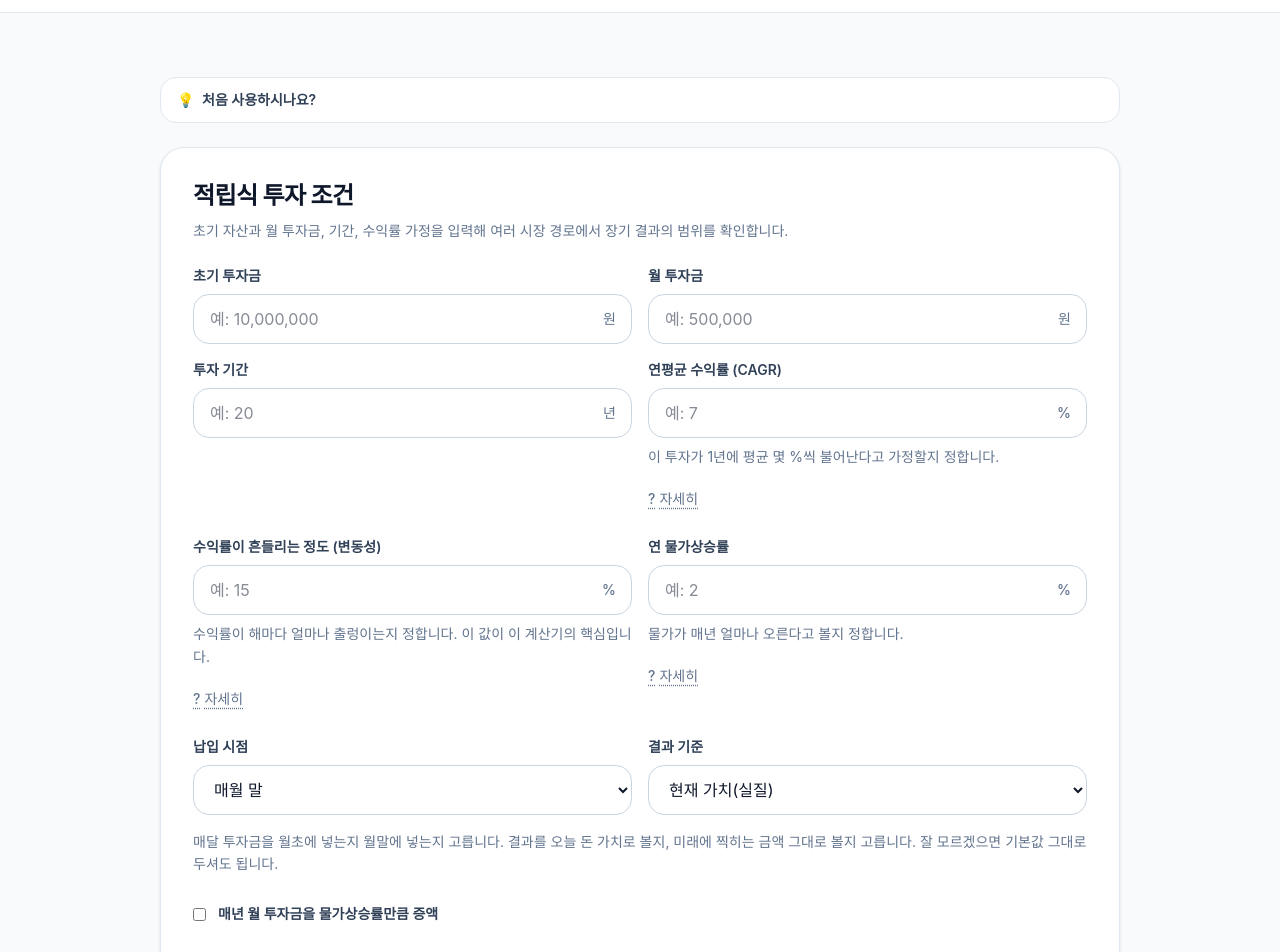
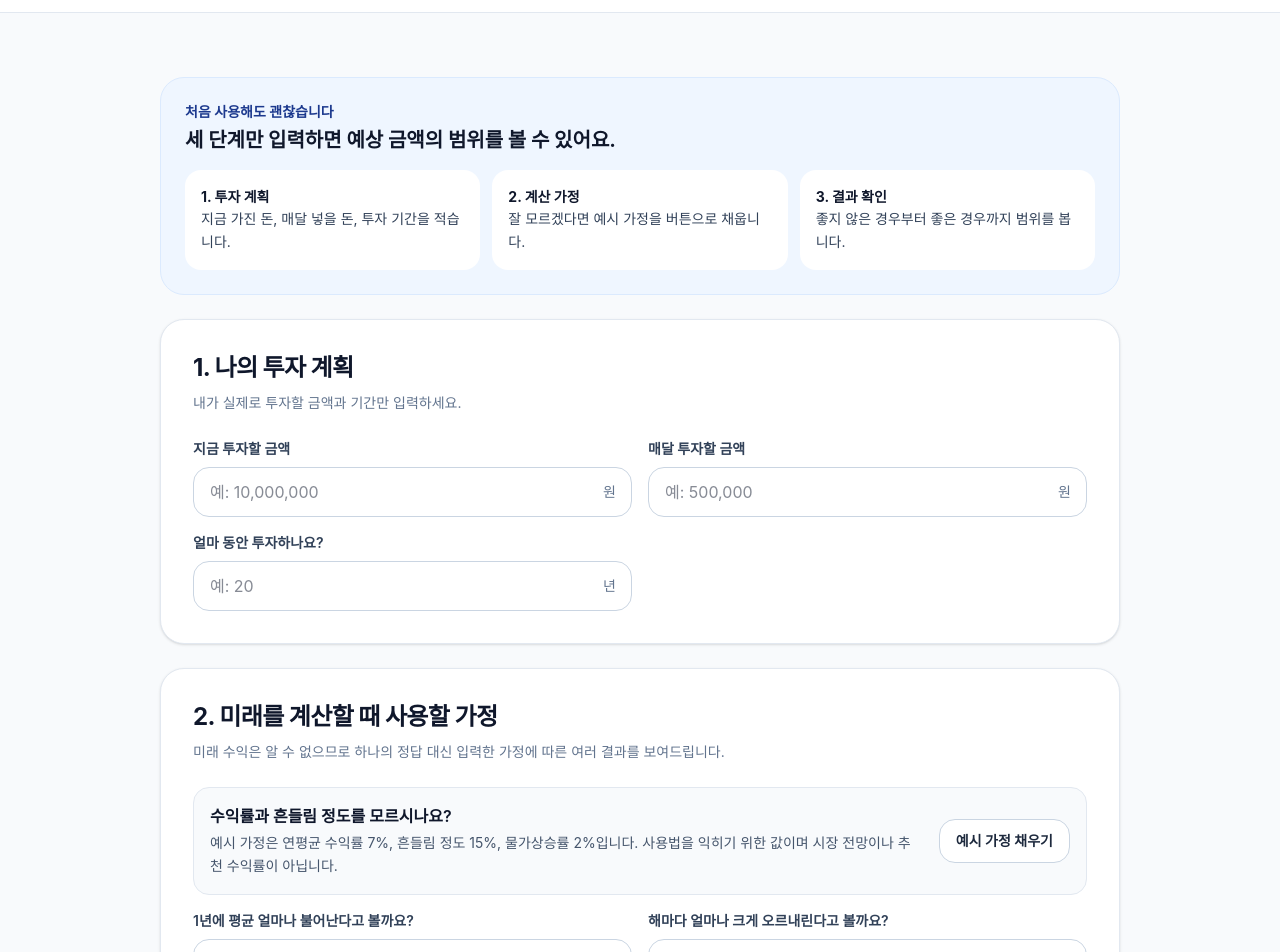
Before and after one commit to YG-coder/stock-calculator, a Next.js app: page /dca-calculator in a window 1280 px wide. Shown: the part 460-1412 px from the top of the page. Built offline with nearby package versions, Linux system fonts and the light colour scheme.

Commit message:
feat(dca): 초보자용 단계형 입력과 결과 해설 추가

```diff
--- a/src/components/calculator/DcaCalculator.tsx
+++ b/src/components/calculator/DcaCalculator.tsx
@@ -1,7 +1,7 @@
 "use client";
 
 import { useCallback, useMemo, useState } from "react";
-import { AdvancedPanel, CalculatorCard, CalculatorLayout, GettingStarted, InputEffectNote, InputField, PercentileNote, ResultCard, ResultDetail, ResultHighlight, ResultNote, SelectField } from "@/components/ui/Shared";
+import { AdvancedPanel, CalculatorCard, CalculatorLayout, InputField, PercentileNote, ResultCard, ResultDetail, ResultHighlight, ResultNote, SelectField } from "@/components/ui/Shared";
 import { useMonteCarlo } from "@/hooks/useMonteCarlo";
 import { buildDcaInput, contributionsFromInput, type DcaFormValues } from "@/lib/dca";
 import type { PercentileBand } from "@/lib/montecarlo/types";
@@ -29,6 +29,12 @@ const INITIAL: Fields = {
 const won = (value: number) => Number.isFinite(value)
   ? new Intl.NumberFormat("ko-KR", { maximumFractionDigits: 0 }).format(value)
   : "-";
+
+const EXAMPLE_ASSUMPTIONS = {
+  expectedReturn: "7",
+  volatility: "15",
+  inflation: "2",
+} as const;
 
 function FanChart({ bands }: { bands: PercentileBand[] }) {
   const width = 800;
@@ -82,43 +88,60 @@ export default function DcaCalculator() {
   const start = useCallback(() => run(buildDcaInput(values)), [run, values]);
   const progressPct = progress && progress.total ? progress.completed / progress.total * 100 : 0;
   const principal = result ? contributionsFromInput(result.input) : 0;
+  const medianGain = result ? result.terminal.p50 - principal : 0;
+  const applyExampleAssumptions = useCallback(() => {
+    setFields((prev) => ({ ...prev, ...EXAMPLE_ASSUMPTIONS }));
+  }, []);
 
   return (
     <CalculatorLayout>
-      <GettingStarted
-        what="매달 일정 금액을 오래 투자했을 때 돈이 얼마나 불어날지 계산합니다. 일반 복리 계산기와 다른 점은 하나의 숫자가 아니라 결과의 범위를 보여준다는 것입니다. 실제 시장은 매년 같은 수익률이 나지 않기 때문입니다."
-        input="지금 있는 돈, 매달 넣을 돈, 몇 년 동안 할지 — 이 세 가지가 핵심입니다. 나머지는 얼마나 벌 거라고 가정할지와 얼마나 출렁일 거라고 가정할지입니다."
-        read="가운데 큰 숫자가 중간 결과입니다. 만들어본 미래를 좋은 순서로 줄 세웠을 때 딱 가운데 있는 값입니다. 아래 보수적인 경우와 좋은 경우는 그 범위의 양쪽 끝 부근이며 최저·최고 금액이 아닙니다."
-        example="초기 투자금 1,000만 원 · 월 50만 원 · 20년 · 수익률 7 · 변동성 15"
-      />
-      <CalculatorCard title="적립식 투자 조건" description="초기 자산과 월 투자금, 기간, 수익률 가정을 입력해 여러 시장 경로에서 장기 결과의 범위를 확인합니다.">
+      <section className="rounded-3xl border border-blue-100 bg-blue-50 p-5 md:p-6">
+        <p className="text-sm font-semibold text-blue-900">처음 사용해도 괜찮습니다</p>
+        <h2 className="mt-1 text-xl font-bold text-slate-900">세 단계만 입력하면 예상 금액의 범위를 볼 수 있어요.</h2>
+        <ol className="mt-4 grid gap-3 text-sm leading-relaxed text-slate-700 sm:grid-cols-3">
+          <li className="rounded-2xl bg-white p-4"><strong className="block text-slate-900">1. 투자 계획</strong>지금 가진 돈, 매달 넣을 돈, 투자 기간을 적습니다.</li>
+          <li className="rounded-2xl bg-white p-4"><strong className="block text-slate-900">2. 계산 가정</strong>잘 모르겠다면 예시 가정을 버튼으로 채웁니다.</li>
+          <li className="rounded-2xl bg-white p-4"><strong className="block text-slate-900">3. 결과 확인</strong>좋지 않은 경우부터 좋은 경우까지 범위를 봅니다.</li>
+        </ol>
+      </section>
+      <CalculatorCard title="1. 나의 투자 계획" description="내가 실제로 투자할 금액과 기간만 입력하세요.">
         <div className="grid gap-4 sm:grid-cols-2">
-          <InputField id="dca-initial" label="초기 투자금" type="number" value={fields.initialBalance} onChange={(e) => set("initialBalance", e.target.value)} unit="원" placeholder="예: 10000000" />
-          <InputField id="dca-monthly" label="월 투자금" type="number" value={fields.monthlyAmount} onChange={(e) => set("monthlyAmount", e.target.value)} unit="원" placeholder="예: 500000" />
-          <InputField id="dca-years" label="투자 기간" type="number" value={fields.years} onChange={(e) => set("years", e.target.value)} unit="년" placeholder="예: 20" />
-          <InputField id="dca-return" label="연평균 수익률 (CAGR)" type="number" value={fields.expectedReturn} onChange={(e) => set("expectedReturn", e.target.value)} unit="%" placeholder="예: 7" hint="이 투자가 1년에 평균 몇 %씩 불어난다고 가정할지 정합니다." help="예를 들어 7을 넣으면 ‘매년 7%씩 복리로 불어난다고 치고’ 계산합니다. 매년 정확히 7%가 난다는 뜻이 아니라 긴 기간의 평균이 7%라는 가정입니다.\n\n이 값을 올리면 예상 결과가 전체적으로 커집니다. 실제 수익률은 알 수 없으므로 값을 바꿔가며 결과가 얼마나 달라지는지 보는 용도로 쓰는 편이 낫습니다." />
-          <InputField id="dca-volatility" label="수익률이 흔들리는 정도 (변동성)" type="number" value={fields.volatility} onChange={(e) => set("volatility", e.target.value)} unit="%" placeholder="예: 15" hint="수익률이 해마다 얼마나 출렁이는지 정합니다. 이 값이 이 계산기의 핵심입니다." help="0을 넣으면 매년 똑같은 수익률이 나서 일반 복리 계산기와 결과가 같아집니다. 15를 넣으면 어떤 해는 크게 오르고 어떤 해는 떨어지는 상황을 만들어 계산합니다. 그래서 결과가 하나의 숫자가 아니라 범위로 나옵니다.\n\n이 값을 올리면 결과의 폭이 넓어집니다. 좋은 쪽 결과도 커지지만 나쁜 쪽은 더 나빠지고 목표를 넘지 못할 가능성도 함께 커집니다." />
-          <InputField id="dca-inflation" label="연 물가상승률" type="number" value={fields.inflation} onChange={(e) => set("inflation", e.target.value)} unit="%" placeholder="예: 2" hint="물가가 매년 얼마나 오른다고 볼지 정합니다." help="20년 뒤의 1억 원은 지금의 1억 원과 가치가 다릅니다. 이 값을 넣으면 결과를 지금 돈으로 치면 얼마인지로 바꿔 보여줍니다.\n\n한국은행의 중기 물가안정목표는 연 2%입니다. 실제 상승률은 시기에 따라 이보다 높을 수 있으니 값을 올려서도 확인해 보세요. 이 값을 올리면 물가를 반영한 결과가 작아집니다." />
+          <InputField id="dca-initial" label="지금 투자할 금액" type="number" value={fields.initialBalance} onChange={(e) => set("initialBalance", e.target.value)} unit="원" placeholder="예: 10000000" />
+          <InputField id="dca-monthly" label="매달 투자할 금액" type="number" value={fields.monthlyAmount} onChange={(e) => set("monthlyAmount", e.target.value)} unit="원" placeholder="예: 500000" />
+          <InputField id="dca-years" label="얼마 동안 투자하나요?" type="number" value={fields.years} onChange={(e) => set("years", e.target.value)} unit="년" placeholder="예: 20" />
+        </div>
+      </CalculatorCard>
+
+      <CalculatorCard title="2. 미래를 계산할 때 사용할 가정" description="미래 수익은 알 수 없으므로 하나의 정답 대신 입력한 가정에 따른 여러 결과를 보여드립니다.">
+        <div className="rounded-2xl border border-slate-200 bg-slate-50 p-4 md:flex md:items-center md:justify-between md:gap-5">
+          <div>
+            <p className="font-semibold text-slate-900">수익률과 흔들림 정도를 모르시나요?</p>
+            <p className="mt-1 text-sm leading-relaxed text-slate-600">예시 가정은 연평균 수익률 7%, 흔들림 정도 15%, 물가상승률 2%입니다. 사용법을 익히기 위한 값이며 시장 전망이나 추천 수익률이 아닙니다.</p>
+          </div>
+          <button type="button" onClick={applyExampleAssumptions} className="mt-3 min-h-11 shrink-0 rounded-2xl border border-slate-300 bg-white px-4 py-2 text-sm font-semibold text-slate-800 hover:bg-slate-100 md:mt-0">예시 가정 채우기</button>
         </div>
         <div className="grid gap-4 sm:grid-cols-2">
-          <SelectField id="dca-timing" label="납입 시점" value={fields.timing} onChange={(e) => set("timing", e.target.value as Fields["timing"])}><option value="end">매월 말</option><option value="start">매월 초</option></SelectField>
-          <SelectField id="dca-basis" label="결과 기준" value={fields.reportBasis} onChange={(e) => set("reportBasis", e.target.value as Fields["reportBasis"])}><option value="real">현재 가치(실질)</option><option value="nominal">미래 금액(명목)</option></SelectField>
+          <InputField id="dca-return" label="1년에 평균 얼마나 불어난다고 볼까요?" type="number" value={fields.expectedReturn} onChange={(e) => set("expectedReturn", e.target.value)} unit="%" placeholder="예: 7" hint="장기간의 연평균 복리 수익률 가정입니다." help="전문 용어로 CAGR이라고 합니다. 예를 들어 7을 넣으면 긴 기간에 걸쳐 1년에 평균 7%씩 복리로 불어난다고 가정합니다. 매년 정확히 7%가 난다는 뜻은 아닙니다.\n\n값을 높이면 계산 결과도 커집니다. 미래 수익률은 알 수 없으므로 여러 값으로 비교해 보세요." />
+          <InputField id="dca-volatility" label="해마다 얼마나 크게 오르내린다고 볼까요?" type="number" value={fields.volatility} onChange={(e) => set("volatility", e.target.value)} unit="%" placeholder="예: 15" hint="숫자가 클수록 해마다 수익률이 더 크게 흔들립니다." help="전문 용어로 변동성이라고 합니다. 0을 넣으면 매년 같은 수익률로 계산되어 일반 복리 계산기와 비슷해집니다.\n\n값을 높이면 좋은 경우와 좋지 않은 경우의 차이가 커집니다. 예상 손실의 한도를 뜻하지는 않습니다." />
+          <InputField id="dca-inflation" label="물가가 1년에 얼마나 오른다고 볼까요?" type="number" value={fields.inflation} onChange={(e) => set("inflation", e.target.value)} unit="%" placeholder="예: 2" hint="미래 금액을 오늘의 돈 가치로 바꿀 때 사용합니다." help="물가가 오르면 같은 금액으로 살 수 있는 것이 줄어듭니다. 현재 가치로 결과를 볼 때 이 값을 반영합니다.\n\n한국은행의 물가안정목표 2%는 계산 예시로 사용할 수 있지만 실제 물가는 시기마다 달라집니다." />
         </div>
-        <p className="text-sm leading-relaxed text-slate-500">매달 투자금을 월초에 넣는지 월말에 넣는지 고릅니다. 결과를 오늘 돈 가치로 볼지, 미래에 찍히는 금액 그대로 볼지 고릅니다. 잘 모르겠으면 기본값 그대로 두셔도 됩니다.</p>
-        <label className="flex min-h-11 items-center gap-3 text-sm font-semibold text-slate-700">
-          <input type="checkbox" checked={fields.inflationIndexed} onChange={(e) => set("inflationIndexed", e.target.checked)} /> 매년 월 투자금을 물가상승률만큼 증액
-        </label>
 
         <AdvancedPanel>
+          <p className="text-sm leading-relaxed text-slate-500">아래 항목은 특별한 이유가 없다면 그대로 두셔도 됩니다.</p>
+          <div className="grid gap-4 sm:grid-cols-2">
+            <SelectField id="dca-timing" label="매달 투자하는 시점" value={fields.timing} onChange={(e) => set("timing", e.target.value as Fields["timing"])}><option value="end">매월 말</option><option value="start">매월 초</option></SelectField>
+            <SelectField id="dca-basis" label="결과 금액의 기준" value={fields.reportBasis} onChange={(e) => set("reportBasis", e.target.value as Fields["reportBasis"])}><option value="real">오늘의 돈 가치로 보기</option><option value="nominal">미래에 표시될 금액으로 보기</option></SelectField>
+          </div>
+          <label className="flex min-h-11 items-center gap-3 text-sm font-semibold text-slate-700"><input type="checkbox" checked={fields.inflationIndexed} onChange={(e) => set("inflationIndexed", e.target.checked)} /> 매년 투자 금액을 물가상승률만큼 늘리기</label>
           <div className="grid gap-4 sm:grid-cols-2">
             <InputField id="dca-paths" label="가상 미래를 몇 번 만들지 (경로 수)" type="number" value={fields.paths} onChange={(e) => set("paths", e.target.value)} unit="개" placeholder="예: 10000" hint="서로 다른 미래를 몇 개 만들어볼지 정합니다." help="이 계산기는 미래를 하나만 예측하지 않고 서로 다른 미래를 수천~수만 개 만들어 결과가 어떻게 퍼지는지를 봅니다. 숫자를 늘리면 결과가 더 안정적이지만 계산이 오래 걸립니다." />
             <InputField id="dca-seed" label="같은 결과를 다시 만드는 번호 (시드)" type="number" value={fields.seed} onChange={(e) => set("seed", e.target.value)} placeholder="예: 20260824" grouping={false} hint="같은 번호를 넣으면 언제 계산해도 똑같은 결과가 나옵니다." help="결과를 캡처해두거나 남에게 보여줄 때 이 번호가 같으면 상대도 똑같은 화면을 볼 수 있습니다. 신경 쓰지 않아도 되는 값입니다." />
           </div>
         </AdvancedPanel>
 
-        <InputEffectNote />
+        <p className="text-sm leading-relaxed text-slate-500">수익률을 높이면 전체 결과가 커지고, 오르내림 정도를 높이면 좋지 않은 경우와 좋은 경우의 차이가 커집니다. 기간이 길어지면 복리 효과와 불확실성이 함께 커집니다.</p>
         <div className="flex flex-wrap gap-3">
-          <button type="button" onClick={start} disabled={status === "running"} className="min-h-11 rounded-2xl bg-slate-900 px-5 py-3 font-semibold text-white disabled:opacity-50">시뮬레이션 실행</button>
+          <button type="button" onClick={start} disabled={status === "running"} className="min-h-11 rounded-2xl bg-slate-900 px-5 py-3 font-semibold text-white disabled:opacity-50">예상 금액 범위 계산하기</button>
           <button type="button" onClick={cancel} disabled={status !== "running"} className="min-h-11 rounded-2xl border border-slate-300 px-5 py-3 font-semibold text-slate-700 disabled:opacity-40">취소</button>
         </div>
         {status === "running" ? <div className="h-2 overflow-hidden rounded bg-slate-200"><div className="h-full bg-slate-900 transition-all" style={{ width: `${progressPct}%` }} /></div> : null}
@@ -126,15 +149,19 @@ export default function DcaCalculator() {
       </CalculatorCard>
 
       {result ? <>
-        <CalculatorCard title="적립식 투자 시뮬레이션 결과" description={`${result.meta.pathsRun.toLocaleString("ko-KR")}개 경로 · ${result.meta.months / 12}년 · 시드 ${result.meta.seed}`}>
-          <ResultHighlight label="중간 결과 (최종 자산 중앙값)" value={won(result.terminal.p50)} unit="원" />
+        <CalculatorCard title="3. 계산 결과" description={`${result.meta.months / 12}년 동안 가능한 미래를 ${result.meta.pathsRun.toLocaleString("ko-KR")}번 만들어 비교한 결과입니다.`}>
+          <div className="rounded-2xl bg-blue-50 p-5 text-sm leading-relaxed text-slate-700">
+            <p className="font-semibold text-slate-900">가운데 결과는 약 {won(result.terminal.p50)}원입니다.</p>
+            <p className="mt-2">입력한 돈의 합계 {won(principal)}원보다 {medianGain >= 0 ? `${won(medianGain)}원 많은` : `${won(Math.abs(medianGain))}원 적은`} 금액입니다. 시장 상황이 좋지 않았던 경우에는 약 {won(result.terminal.p10)}원, 좋았던 경우에는 약 {won(result.terminal.p90)}원이었습니다.</p>
+          </div>
+          <ResultHighlight label="가운데 결과" value={won(result.terminal.p50)} unit="원" />
           <div className="grid gap-4 sm:grid-cols-2">
             <ResultDetail label="보수적인 경우 (하위 10%)" value={won(result.terminal.p10)} unit="원" />
             <ResultDetail label="좋은 경우 (상위 10%)" value={won(result.terminal.p90)} unit="원" />
-            <ResultDetail label={result.input.reportBasis === "real" ? "납입 원금(각 납입 시점 현재가치)" : "명목 납입 원금"} value={won(principal)} unit="원" />
-            <ResultDetail label="표시 기준" value={result.input.reportBasis === "real" ? "현재 가치" : "미래 금액"} />
+            <ResultDetail label={result.input.reportBasis === "real" ? "투자한 돈의 현재 가치 합계" : "투자한 돈의 합계"} value={won(principal)} unit="원" />
+            <ResultDetail label="금액을 보는 기준" value={result.input.reportBasis === "real" ? "오늘의 돈 가치" : "미래에 표시될 금액"} />
           </div>
-          <ResultNote><PercentileNote /></ResultNote>
+          <ResultNote><p>같은 결과를 다시 보려면 고급 설정의 시드에 <strong>{result.meta.seed}</strong>를 입력하세요.</p><PercentileNote /></ResultNote>
         </CalculatorCard>
         <CalculatorCard className="min-w-0" title="기간별 자산 분포" description="진한 선은 중앙값, 음영은 각 시점의 시뮬레이션 분포 범위입니다."><FanChart bands={result.bands} /></CalculatorCard>
         <CalculatorCard title="가정과 주의사항">
```
